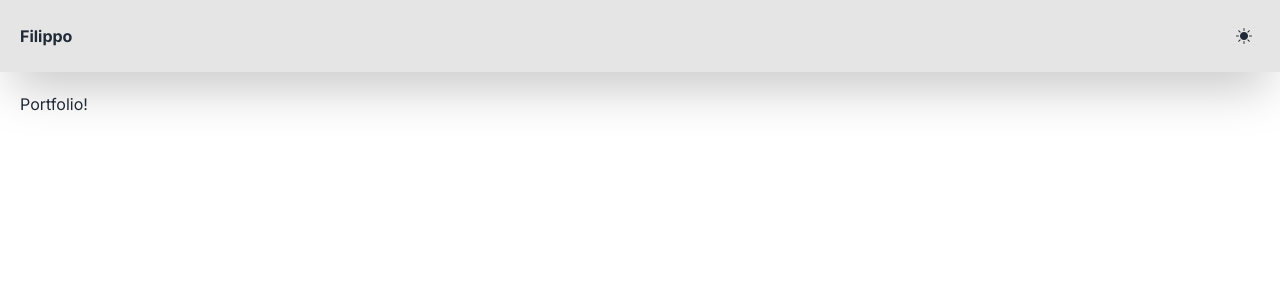
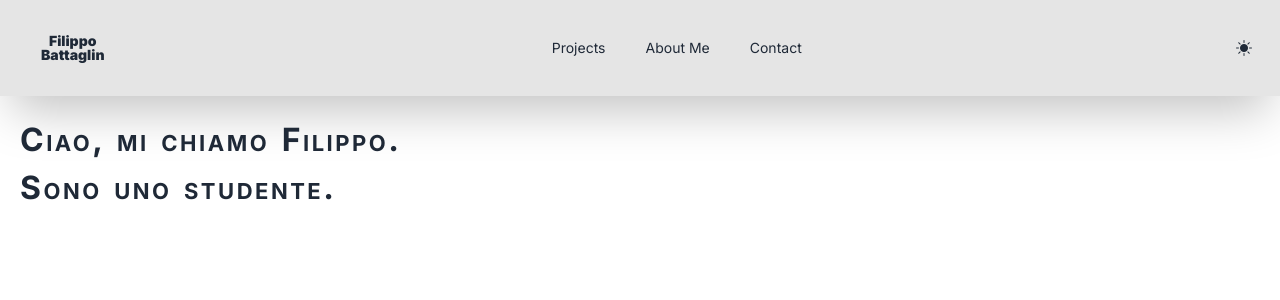
Before and after one commit to Fil0611/Portfolio, a Next.js app: page / in a window 1280 px wide. Shown: the top 300 px of the page. Built offline with nearby package versions, Linux system fonts and the light colour scheme.

Commit message:
- Added style for h1 component - Moved navbar to 'layout.tsx' so its automatically present in every page - Added route for Contacts page and the corresponding 'page.tsx' file

```diff
--- /dev/null
+++ b/src/app/contacts/page.tsx
@@ -0,0 +1,5 @@
+export default function Home() {
+  return (
+    <h1>Contatti</h1>
+  );
+}
--- a/src/app/layout.tsx
+++ b/src/app/layout.tsx
@@ -1,12 +1,13 @@
-import type { Metadata } from "next";
-import { Inter } from "next/font/google";
-import "../globals.css";
+import type { Metadata } from 'next';
+import { Inter } from 'next/font/google';
+import '../globals.css';
+import Navbar from '@/components/navbar';
 
 const inter = Inter({ subsets: ["latin"] });
 
 export const metadata: Metadata = {
-  title: "Create Next App",
-  description: "Generated by create next app",
+  title: 'Create Next App',
+  description: 'Generated by create next app',
 };
 
 export default function RootLayout({
@@ -15,8 +16,9 @@ export default function RootLayout({
   children: React.ReactNode;
 }>) {
   return (
-    <html lang="en">
+    <html lang='en'>
       <body className={inter.className}>
+        <Navbar />
         {children}
       </body>
     </html>
--- a/src/app/page.tsx
+++ b/src/app/page.tsx
@@ -1,19 +1,13 @@
-import Link from 'next/link';
-import "bootstrap-icons/font/bootstrap-icons.css";
-import ThemeButton from '../components/themeButton';
+import 'bootstrap-icons/font/bootstrap-icons.css';
+import Navbar from '@/components/navbar';
 
 export default function Home() {
   return (
     <>
-      <div className='navbar bg-neutral-200 dark:bg-neutral-900 p-3 shadow-2xl'>
-        <div className="flex-1 p-2">
-          <b>Filippo</b>
-        </div>
-
-        <ThemeButton />
-      </div>
-
-      <h1 className='ps-5 pt-5'>Portfolio!</h1>
+      <h1 className='ps-5 pt-5'>
+        Ciao, mi chiamo Filippo.<br />
+        Sono uno studente.
+      </h1>
     </>
   );
 }
--- /dev/null
+++ b/src/components/navbar.tsx
@@ -0,0 +1,30 @@
+'use client'
+
+import Link from 'next/link';
+import ThemeButton from './themeButton';
+import { useState } from 'react';
+
+export default function Navbar() {
+  return (
+    <div className='navbar bg-neutral-200 dark:bg-neutral-900 p-3 shadow-2xl'>
+      <div className='flex-auto p-3'>
+        <Link href={'/'} className='btn btn-ghost hover:shadow-xl hover:bg-neutral-900 dark:hover:bg-neutral-200 hover:text-neutral-200 dark:hover:text-neutral-900'>
+          <b><b>
+            Filippo<br />
+            Battaglin
+          </b></b>
+        </Link>
+      </div>
+
+      <div className='flex-auto'>
+        <ul className='menu menu-horizontal'>
+          <li className='p-1'><Link href={'/'}>Projects</Link></li>
+          <li className='p-1'><Link href={'/'}>About Me</Link></li>
+          <li className='p-1'><Link href={'/contacts'}>Contact</Link></li>
+        </ul>
+      </div>
+
+      <ThemeButton />
+    </div>
+  )
+}
--- a/src/components/themeButton.tsx
+++ b/src/components/themeButton.tsx
@@ -23,7 +23,7 @@ export default function ThemeButton() {
 
 	return (
 		<div className='flex-none'>
-			<div role='button' className={'btn btn-ghost btn-circle'}>
+			<div role='button' className='btn btn-ghost btn-circle'>
 				<button className='navbar-end' onClick={handleChangeTheme}>
 					<i className={'bi-' + (theme ? 'brightness-high' : 'moon-stars') + '-fill'} style={{ fontSize: 1 + 'rem' }} />
 				</button>
--- a/src/globals.css
+++ b/src/globals.css
@@ -7,3 +7,11 @@
   --background-start-rgb: 214, 219, 220;
   --background-end-rgb: 255, 255, 255;
 }
+
+h1 {
+  font-size: xx-large;
+  letter-spacing: 2.5px;
+  word-spacing: 2.5px;
+  font-weight: bold;
+  font-variant: small-caps;
+}
```
